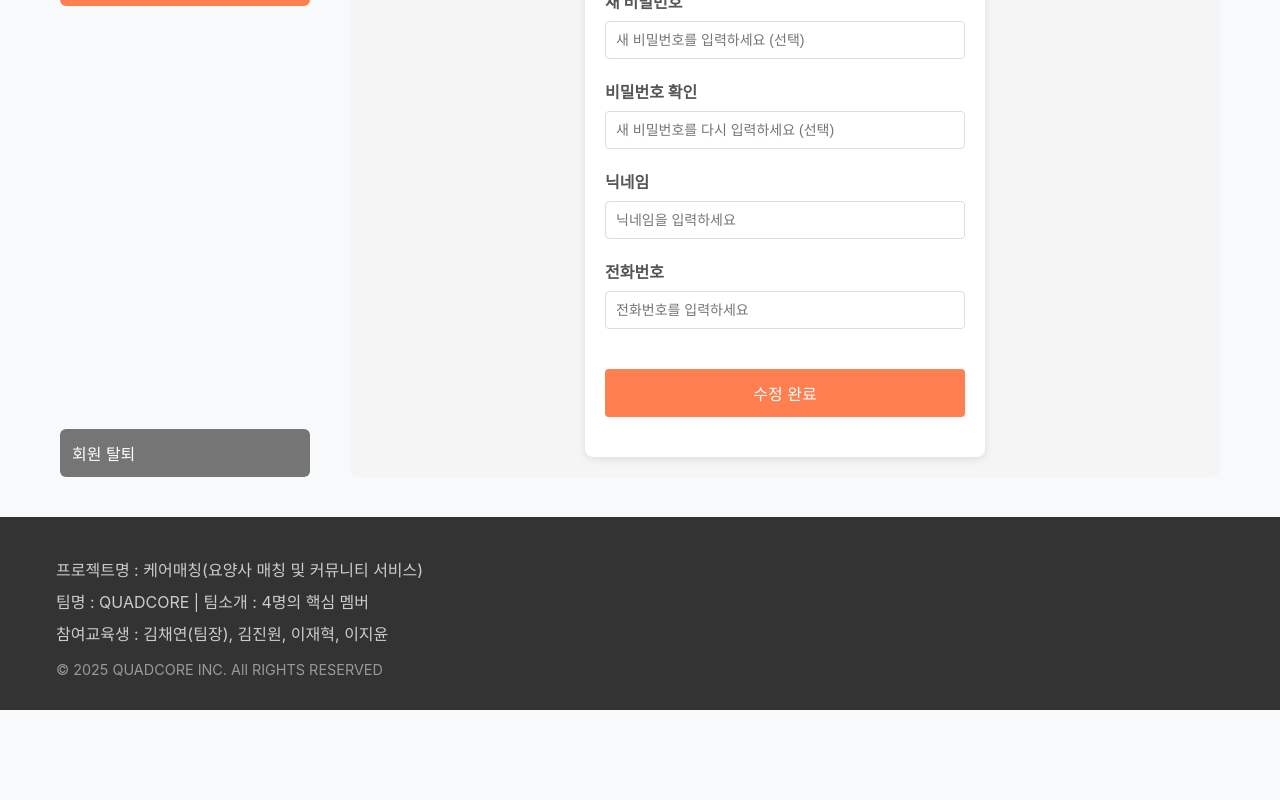
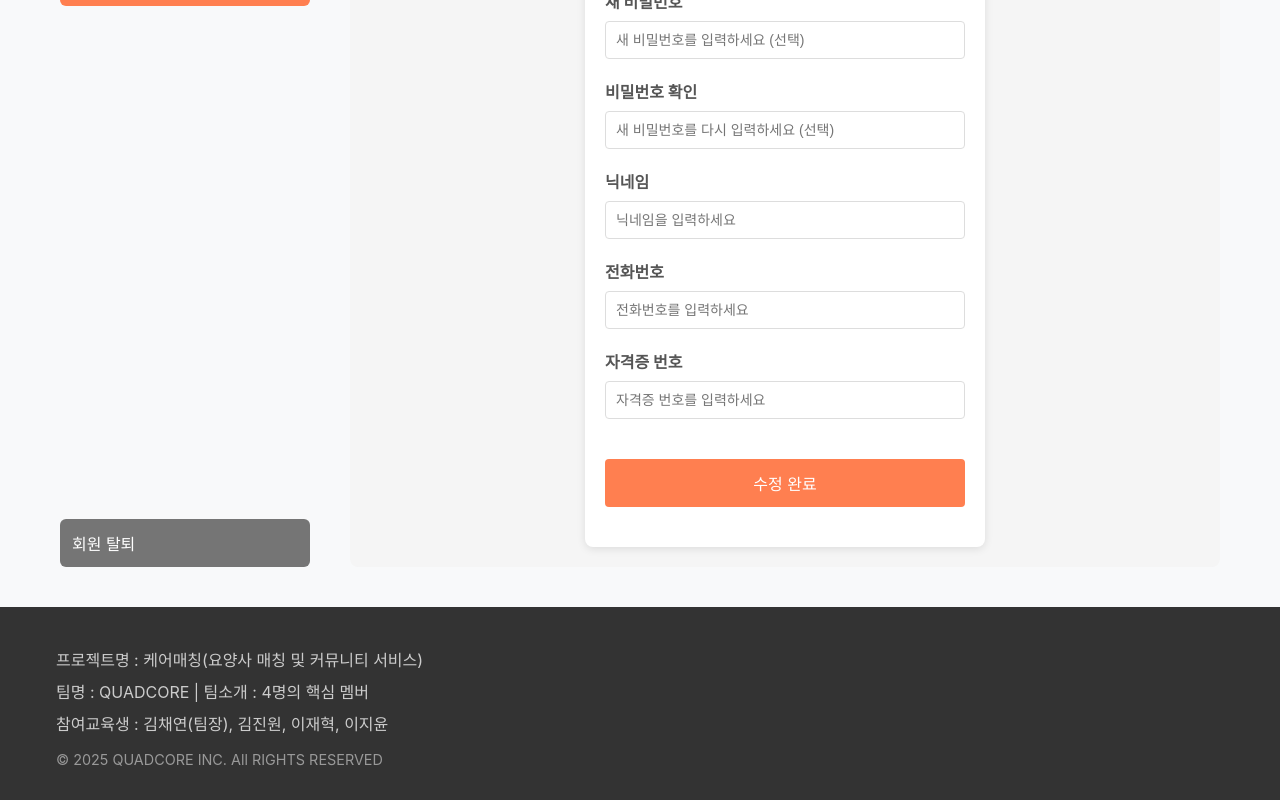
Before and after one commit to Jaehyuk-Lee/carematching-front, a React (Create React App) app: page /mypage/edit-profile in a window 1280 px wide. Shown: the part 645-1445 px from the top of the page. Before the commit the page ends 1355 px from the top, so only its background shows below. Built offline with nearby package versions, Linux system fonts and the light colour scheme.

Commit message:
add certno input

```diff
--- a/src/user/EditProfile.js
+++ b/src/user/EditProfile.js
@@ -9,6 +9,7 @@ function EditProfile() {
     currentPassword: "",
     newPassword: "",
     confirmPassword: "",
+    certno: "",
   });
 
   const handleInputChange = (e) => {
@@ -91,6 +92,16 @@ function EditProfile() {
             placeholder="전화번호를 입력하세요"
           />
         </div>
+        <div className={styles.inputGroup}>
+          <label>자격증 번호</label>
+          <input
+            type="text"
+            name="certno"
+            value={profileInput.certno}
+            onChange={handleInputChange}
+            placeholder="자격증 번호를 입력하세요"
+          />
+        </div>
         <button type="submit" className={styles.submitButton}>수정 완료</button>
       </form>
     </div>
```
